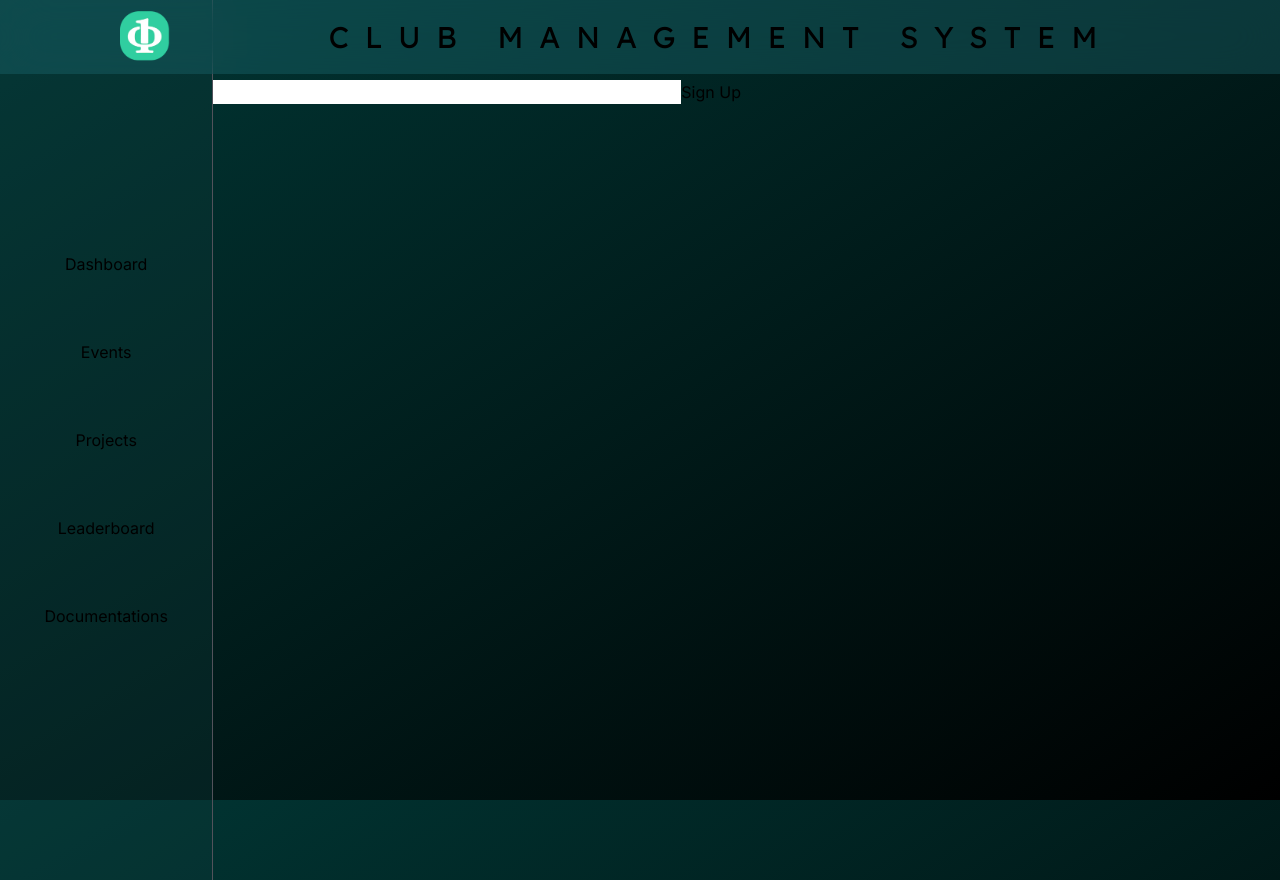
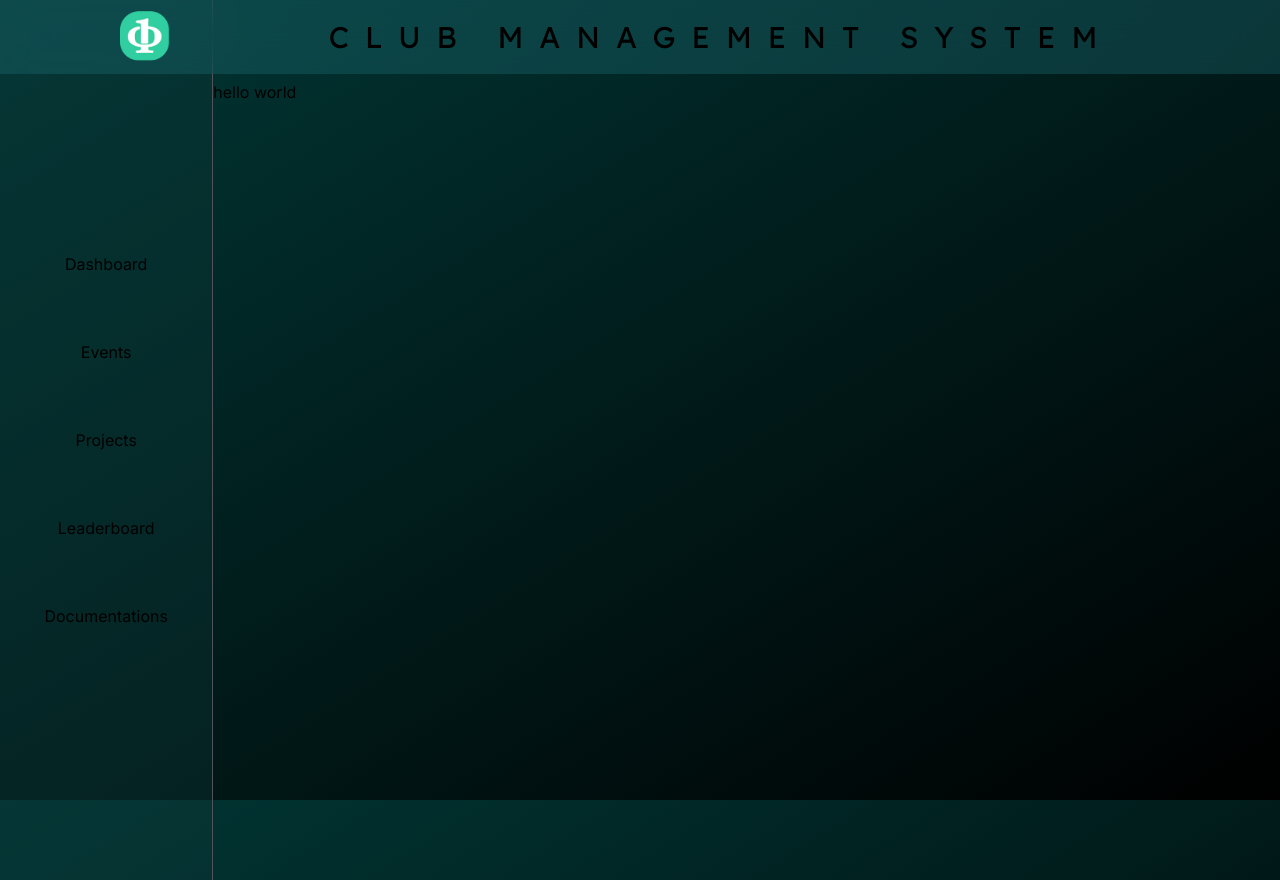
Before and after one commit to ComputerSocietyVITC/club-management-system, a Next.js app: page /auth/signup in a window 1280 px wide. Built offline with nearby package versions, Linux system fonts and the light colour scheme.

Commit message:
Fix vercel deployment for PR 4

```diff
--- a/src/app/auth/signup/page.tsx
+++ b/src/app/auth/signup/page.tsx
@@ -1,39 +1,43 @@
-import { useState } from "react";
+// import { useState } from "react";
+
+// export default function Signup() {
+//   const [email, setEmail] = useState("");
+//   const [password, setPassword] = useState("");
+
+//   const handleSubmit = async (e: React.FormEvent) => {
+//     e.preventDefault();
+//     const response = await fetch("/api/signup", {
+//       method: "POST",
+//       headers: {
+//         "Content-Type": "application/json",
+//       },
+//       body: JSON.stringify({ email, password }),
+//     });
+//     const data = await response.json();
+//     if (data.error) {
+//       // Handle error
+//     } else {
+//       alert("successfully signed up");
+//     }
+//   };
+
+//   return (
+//     <form onSubmit={handleSubmit}>
+//       <input
+//         type="email"
+//         value={email}
+//         onChange={(e) => setEmail(e.target.value)}
+//       />
+//       <input
+//         type="password"
+//         value={password}
+//         onChange={(e) => setPassword(e.target.value)}
+//       />
+//       <button type="submit">Sign Up</button>
+//     </form>
+//   );
+// }
 
 export default function Signup() {
-  const [email, setEmail] = useState("");
-  const [password, setPassword] = useState("");
-
-  const handleSubmit = async (e: React.FormEvent) => {
-    e.preventDefault();
-    const response = await fetch("/api/signup", {
-      method: "POST",
-      headers: {
-        "Content-Type": "application/json",
-      },
-      body: JSON.stringify({ email, password }),
-    });
-    const data = await response.json();
-    if (data.error) {
-      // Handle error
-    } else {
-      alert("successfully signed up");
-    }
-  };
-
-  return (
-    <form onSubmit={handleSubmit}>
-      <input
-        type="email"
-        value={email}
-        onChange={(e) => setEmail(e.target.value)}
-      />
-      <input
-        type="password"
-        value={password}
-        onChange={(e) => setPassword(e.target.value)}
-      />
-      <button type="submit">Sign Up</button>
-    </form>
-  );
+  return <h1>hello world</h1>;
 }
```
